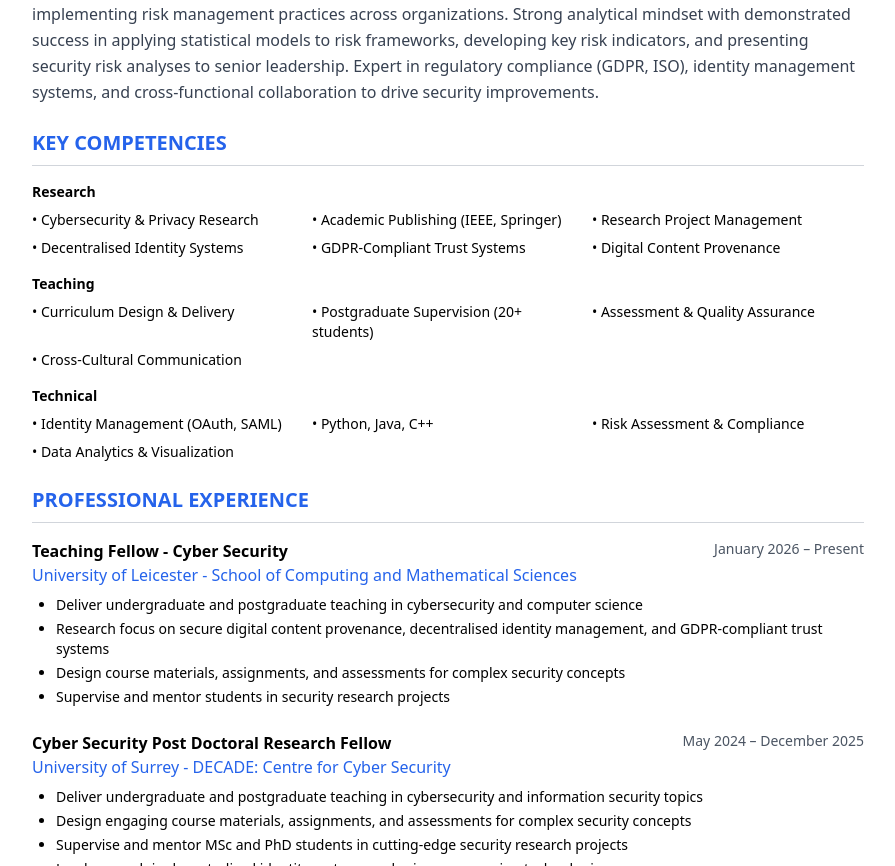
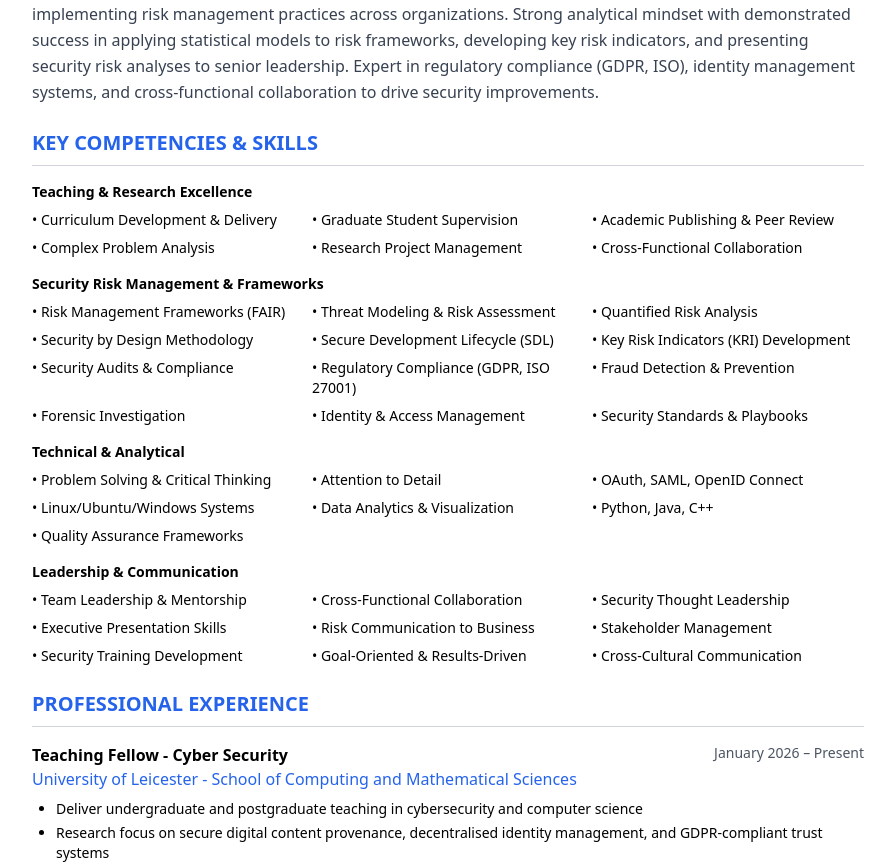
Before and after one commit to SadiqShehu111/sadiq, a React (Vite) app: page /cv in a window 1280 px wide. Shown: the part 484-1350 px from the top of the page, without its empty margins (192-1087 px from the left). Built offline with nearby package versions, Linux system fonts and the light colour scheme.

Commit message:
Reverted to commit af9073e4d88375ff9af3e0bb5387314e0d37ee27

```diff
--- a/src/components/DownloadableCV.tsx
+++ b/src/components/DownloadableCV.tsx
@@ -35,7 +35,7 @@ export const DownloadableCV = () => {
         <h2 className="text-xl font-bold text-blue-600 border-b border-gray-300 pb-2 mb-4">PROFESSIONAL SUMMARY</h2>
         <p className="text-gray-700 leading-relaxed">
           Accomplished security risk management specialist with PhD in Computer Science and extensive experience spanning academia, research, and industry.
-          Expert in threat modeling, risk assessment frameworks (FAIR, ISO 27001), and Security by Design methodologies. Over 12 years of combined experience
+          Expert in threat modeling, risk assessment frameworks (FAIR, ISO 27001), and Security by Design methodologies. Over 8 years of combined experience
           in academic research, teaching, and industry roles including fraud prevention, forensic investigations, and risk management. Proven track record
           in leading quantified risk assessments, developing security standards and playbooks, and implementing risk management practices across organizations.
           Strong analytical mindset with demonstrated success in applying statistical models to risk frameworks, developing key risk indicators, and presenting
@@ -46,37 +46,63 @@ export const DownloadableCV = () => {
 
       {/* Key Competencies */}
       <section className="mb-6">
-        <h2 className="text-xl font-bold text-blue-600 border-b border-gray-300 pb-2 mb-4">KEY COMPETENCIES</h2>
+        <h2 className="text-xl font-bold text-blue-600 border-b border-gray-300 pb-2 mb-4">KEY COMPETENCIES & SKILLS</h2>
 
         <div className="mb-4">
-          <h3 className="font-semibold text-sm mb-2">Research</h3>
+          <h3 className="font-semibold text-sm mb-2">Teaching & Research Excellence</h3>
           <div className="grid grid-cols-2 md:grid-cols-3 gap-2 text-sm">
-            <div>• Cybersecurity & Privacy Research</div>
-            <div>• Academic Publishing (IEEE, Springer)</div>
+            <div>• Curriculum Development & Delivery</div>
+            <div>• Graduate Student Supervision</div>
+            <div>• Academic Publishing & Peer Review</div>
+            <div>• Complex Problem Analysis</div>
             <div>• Research Project Management</div>
-            <div>• Decentralised Identity Systems</div>
-            <div>• GDPR-Compliant Trust Systems</div>
-            <div>• Digital Content Provenance</div>
+            <div>• Cross-Functional Collaboration</div>
           </div>
         </div>
 
         <div className="mb-4">
-          <h3 className="font-semibold text-sm mb-2">Teaching</h3>
+          <h3 className="font-semibold text-sm mb-2">Security Risk Management & Frameworks</h3>
           <div className="grid grid-cols-2 md:grid-cols-3 gap-2 text-sm">
-            <div>• Curriculum Design & Delivery</div>
-            <div>• Postgraduate Supervision (20+ students)</div>
-            <div>• Assessment & Quality Assurance</div>
-            <div>• Cross-Cultural Communication</div>
+            <div>• Risk Management Frameworks (FAIR)</div>
+            <div>• Threat Modeling & Risk Assessment</div>
+            <div>• Quantified Risk Analysis</div>
+            <div>• Security by Design Methodology</div>
+            <div>• Secure Development Lifecycle (SDL)</div>
+            <div>• Key Risk Indicators (KRI) Development</div>
+            <div>• Security Audits & Compliance</div>
+            <div>• Regulatory Compliance (GDPR, ISO 27001)</div>
+            <div>• Fraud Detection & Prevention</div>
+            <div>• Forensic Investigation</div>
+            <div>• Identity & Access Management</div>
+            <div>• Security Standards & Playbooks</div>
+          </div>
+        </div>
+
+        <div className="mb-4">
+          <h3 className="font-semibold text-sm mb-2">Technical & Analytical</h3>
+          <div className="grid grid-cols-2 md:grid-cols-3 gap-2 text-sm">
+            <div>• Problem Solving & Critical Thinking</div>
+            <div>• Attention to Detail</div>
+            <div>• OAuth, SAML, OpenID Connect</div>
+            <div>• Linux/Ubuntu/Windows Systems</div>
+            <div>• Data Analytics & Visualization</div>
+            <div>• Python, Java, C++</div>
+            <div>• Quality Assurance Frameworks</div>
           </div>
         </div>
 
         <div>
-          <h3 className="font-semibold text-sm mb-2">Technical</h3>
+          <h3 className="font-semibold text-sm mb-2">Leadership & Communication</h3>
           <div className="grid grid-cols-2 md:grid-cols-3 gap-2 text-sm">
-            <div>• Identity Management (OAuth, SAML)</div>
-            <div>• Python, Java, C++</div>
-            <div>• Risk Assessment & Compliance</div>
-            <div>• Data Analytics & Visualization</div>
+            <div>• Team Leadership & Mentorship</div>
+            <div>• Cross-Functional Collaboration</div>
+            <div>• Security Thought Leadership</div>
+            <div>• Executive Presentation Skills</div>
+            <div>• Risk Communication to Business</div>
+            <div>• Stakeholder Management</div>
+            <div>• Security Training Development</div>
+            <div>• Goal-Oriented & Results-Driven</div>
+            <div>• Cross-Cultural Communication</div>
           </div>
         </div>
       </section>
```
